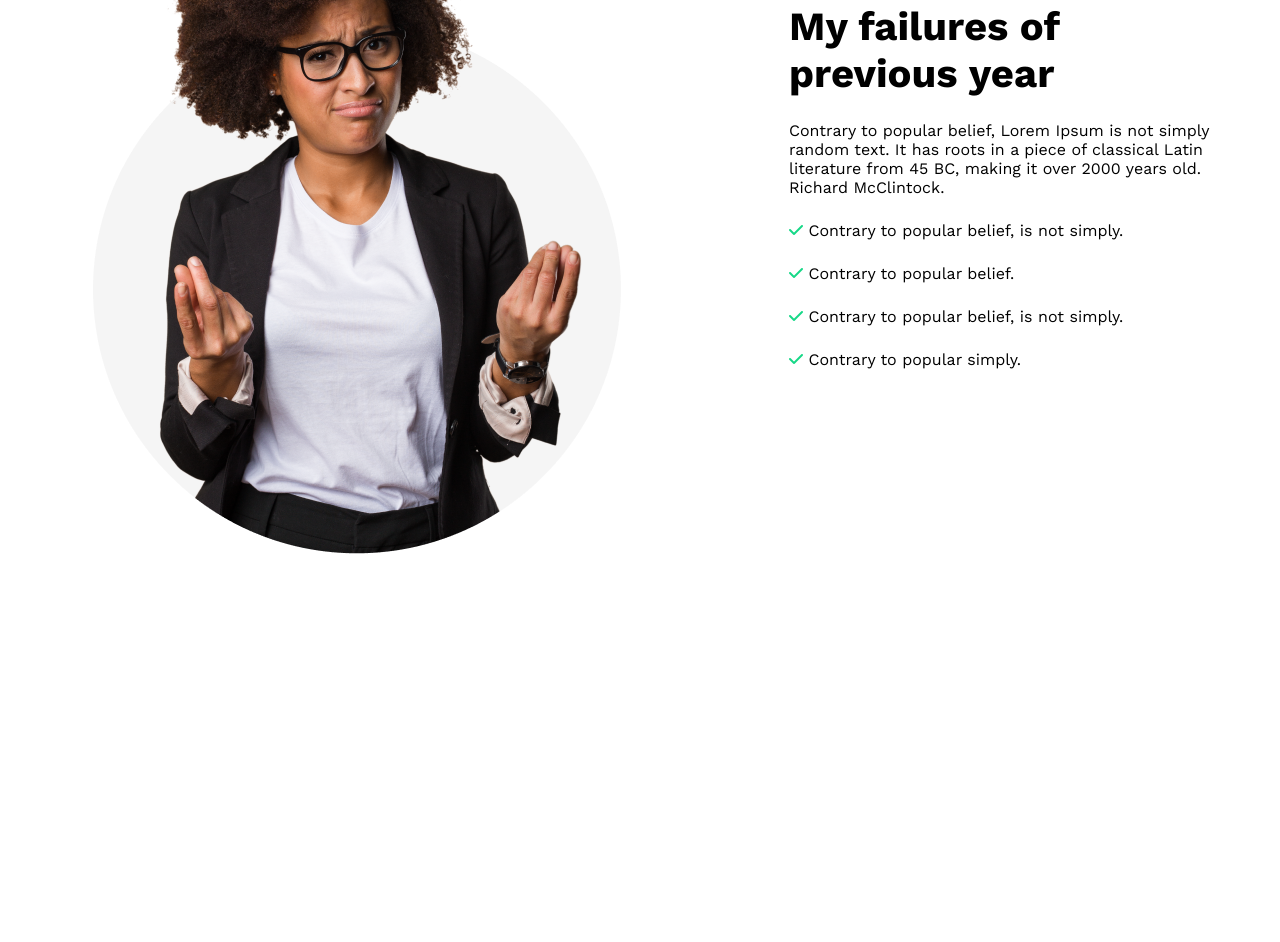
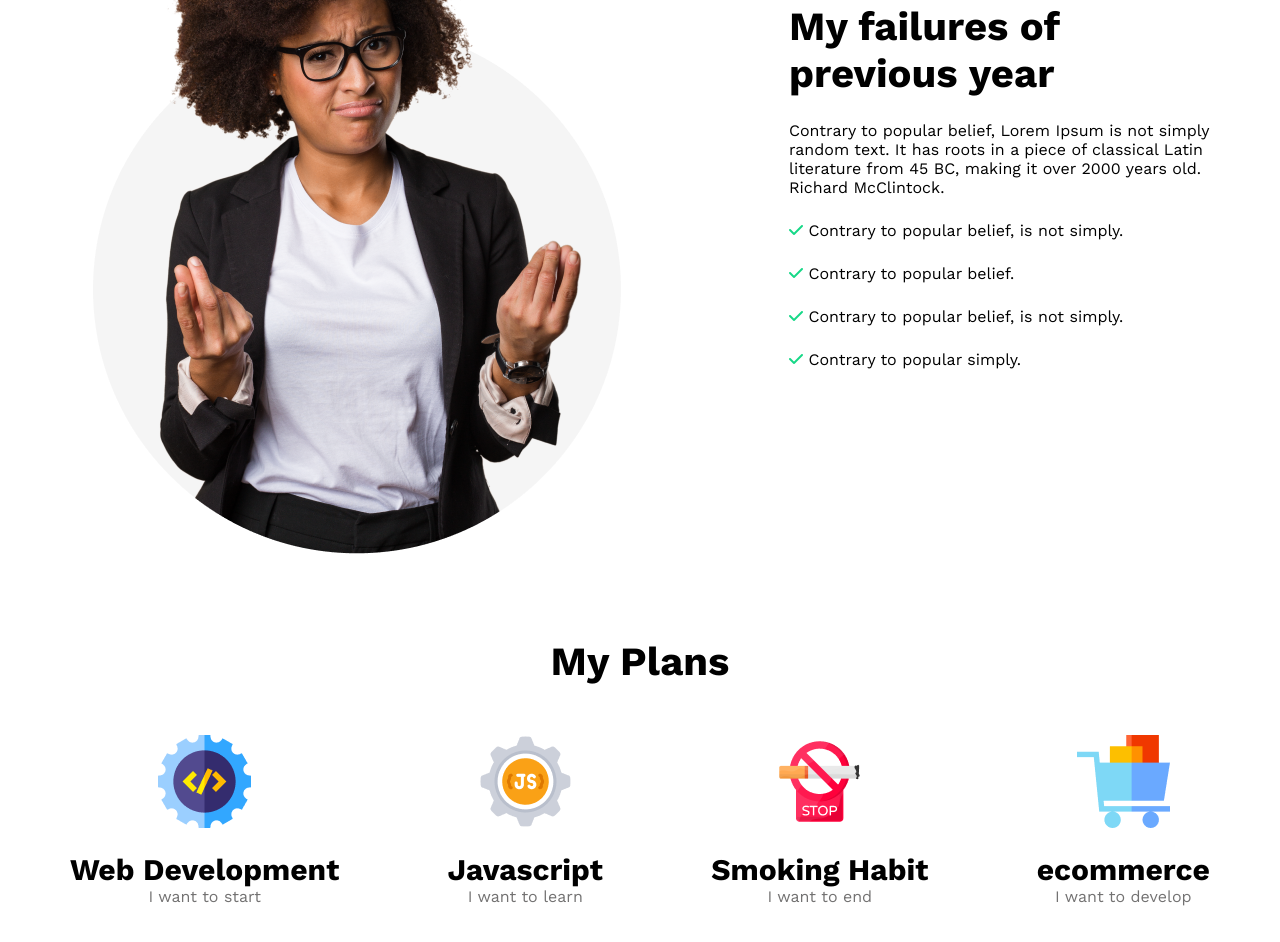
Before and after one commit to naymurweb/future-plans, a plain HTML site: page index.html in a window 1280 px wide. Shown: the part 1050-1992 px from the top of the page. Before the commit the page ends 1688 px from the top, so only its background shows below. Drawn offline with nearby package versions, Linux system fonts and the light colour scheme.

Commit message:
my plans

```diff
--- a/index.html
+++ b/index.html
@@ -53,7 +53,33 @@
                     </li>
                 </ul>
             </div>
+        </section>
 
+        <!-- my plans -->
+        <section class="plans-section">
+            <h2>My Plans</h2>
+            <div class="plans">
+                <div class="item">
+                    <img src="./images/icons/web.png" alt="">
+                    <h3>Web Development</h3>
+                    <p>I want to start</p>
+                </div>
+                <div class="item">
+                    <img src="./images/icons/js.png" alt="">
+                    <h3>Javascript</h3>
+                    <p>I want to learn</p>
+                </div>
+                <div class="item">
+                    <img src="./images/icons/smoke.png" alt="">
+                    <h3>Smoking Habit</h3>
+                    <p>I want to end</p>
+                </div>
+                <div class="item">
+                    <img src="./images/icons/ecom.png" alt="">
+                    <h3>ecommerce</h3>
+                    <p>I want to develop</p>
+                </div>
+            </div>
         </section>
 
     </main>
--- a/stylesheet/style.css
+++ b/stylesheet/style.css
@@ -108,6 +108,26 @@ main section {
 .previous-content p {
   margin: 24px 0 16px 0;
 }
+
 .previous-content i {
   color: #16d887;
 }
+
+/* my plans */
+.plans-section{
+text-align: center;
+}
+.plans-section h2{
+    margin-bottom: 50px;
+}
+
+.plans{
+    display: flex;
+    justify-content: space-between;
+}
+.plans p{
+    color: #737272;
+}
+.plans img{
+    margin-bottom: 20px;
+}
```
